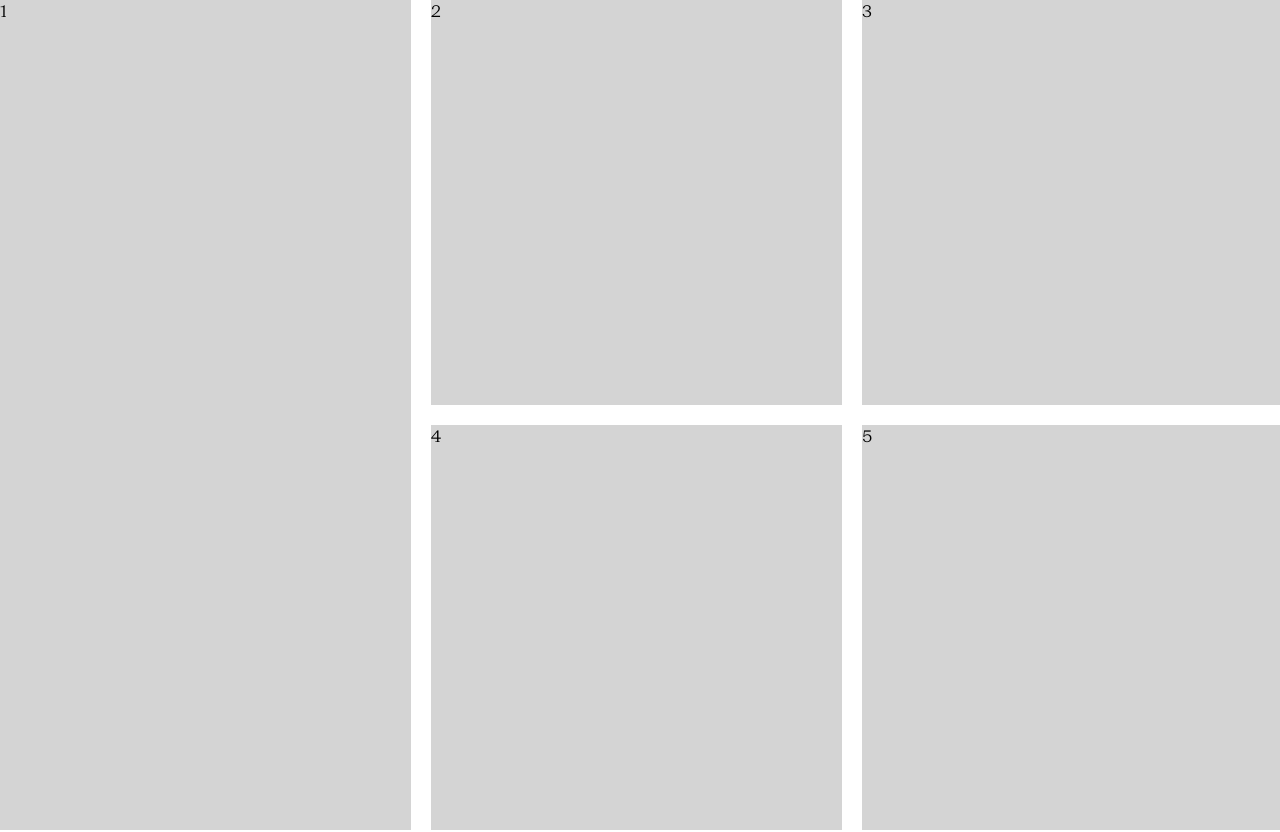
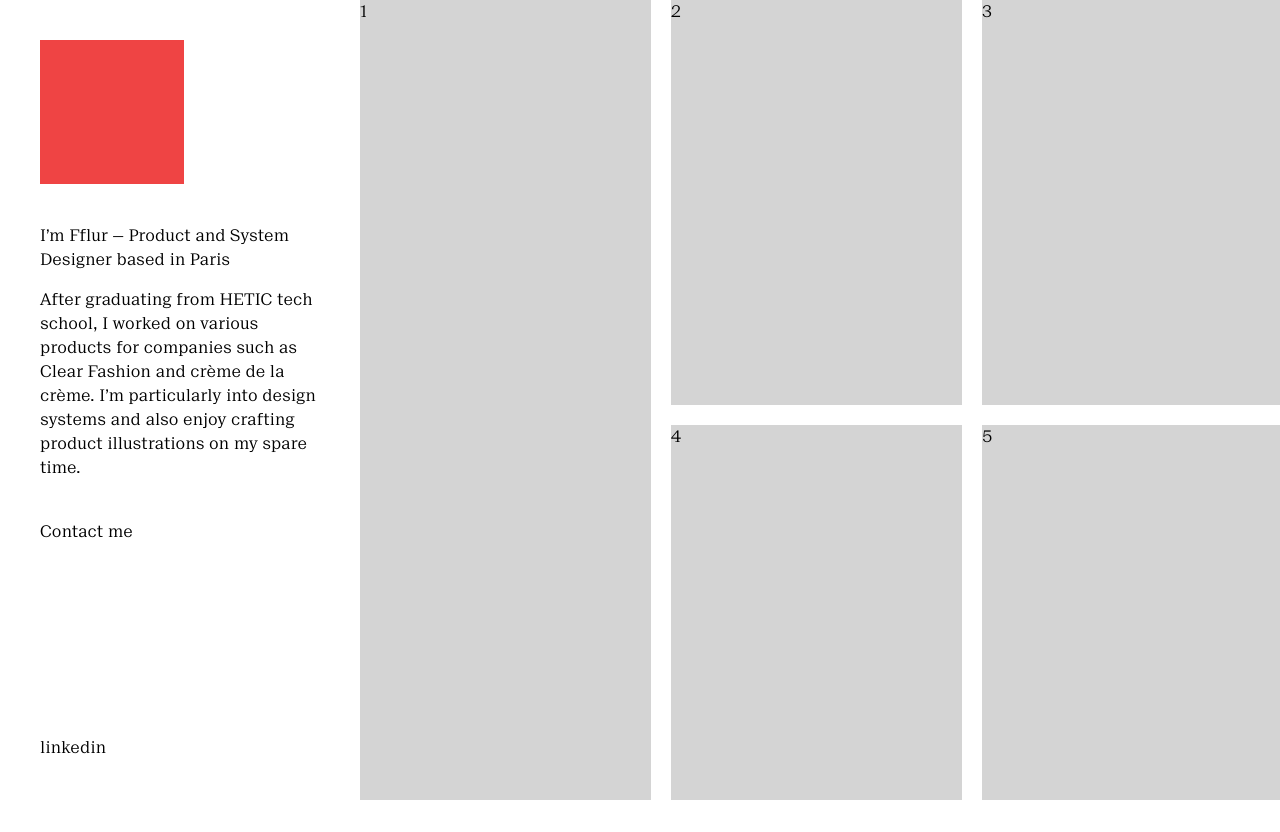
Before and after one commit to fflurp/fflurpage, a Next.js app: page / in a window 1280 px wide. Shown: the top 832 px of the page. After the commit the page ends 800 px from the top, so only its background shows below. Built offline with nearby package versions, Linux system fonts and the light colour scheme.

Commit message:
feat: init layout

```diff
--- a/pages/index.tsx
+++ b/pages/index.tsx
@@ -1,7 +1,32 @@
 import React from "react";
+
+const Layout = ({ children }: { children: React.ReactNode }) => {
+  return (
+    <div className="flex h-screen">
+      <div className="flex w-full max-w-[360px] flex-col p-10">
+        <div className="flex-1">
+          <div className="h-36 w-36 bg-red-500" />
+          <h2 className="pt-10 pb-4">
+            I’m Fflur — Product and System Designer based in Paris
+          </h2>
+          <p>
+            After graduating from HETIC tech school, I worked on various
+            products for companies such as Clear Fashion and crème de la crème.
+            I’m particularly into design systems and also enjoy crafting product
+            illustrations on my spare time.{" "}
+          </p>
+          <div className="pt-10">Contact me</div>
+        </div>
+        <div>linkedin</div>
+      </div>
+      <main className="flex-auto overflow-auto">{children}</main>
+    </div>
+  );
+};
 
 const Home = () => {
   return (
+    <Layout>
       <div className="flex auto-rows-[minmax(405px,_auto)] flex-col gap-5 md:grid">
         <div className="row-span-2 bg-neutral-300">1</div>
         <div className="bg-neutral-300 ">2</div>
@@ -14,6 +39,7 @@ const Home = () => {
         <div className="col-span-2 row-start-4 bg-neutral-300">9</div>
         <div className="bg-neutral-300">10</div>
       </div>
+    </Layout>
   );
 };
 
```
Lines whose indentation alone changed are shown as unchanged.
